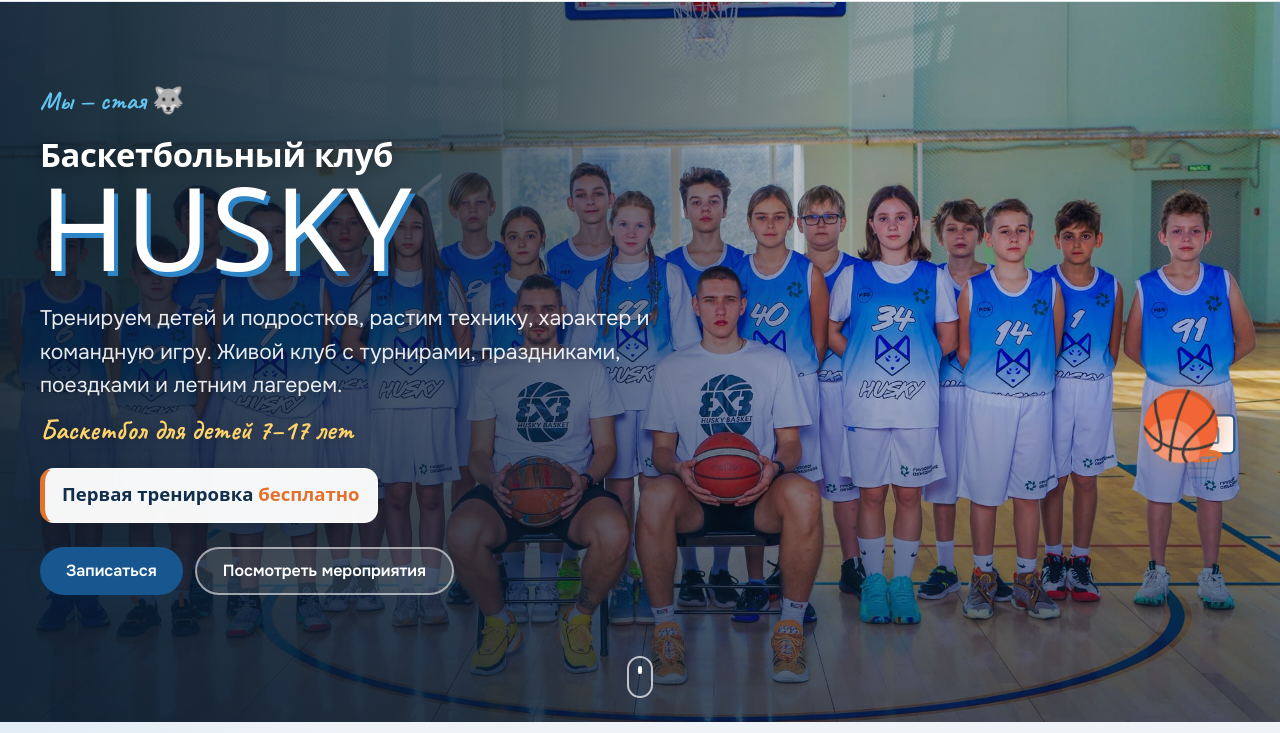
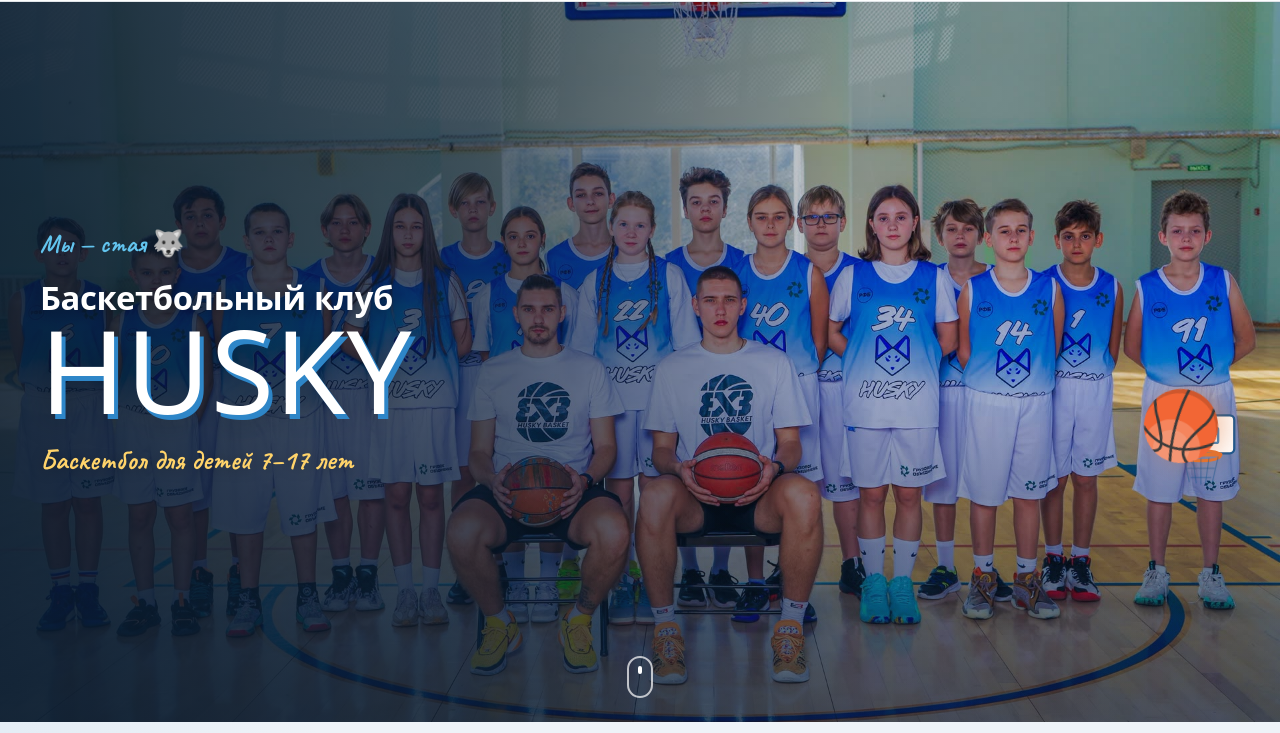
Before and after one commit to Sharkeey777/husky, a website: page index.html in a window 1280 px wide. Shown: the part 67-800 px from the top of the page. Drawn offline with Linux system fonts and the light colour scheme; a web font is replaced by a local one.

Commit message:
Refine hero and add scroll transition

```diff
--- a/index.html
+++ b/index.html
@@ -119,6 +119,7 @@
 
     <main id="main">
       <!-- ================= HERO ================= -->
+      <div class="hero-stage">
         <section class="hero" id="hero">
           <div class="hero-bg" aria-hidden="true">
             <img src="./assets/photos/hero-team.jpg" alt="" width="1920" height="1280" fetchpriority="high" decoding="async" />
@@ -132,25 +133,13 @@
                 <span class="hero-title-top">Баскетбольный клуб</span>
                 <span class="husky-word">HUSKY</span>
               </h1>
-            <p class="hero-lead">
-              Тренируем детей и подростков, растим технику, характер и командную игру.
-              Живой клуб с турнирами, праздниками, поездками и летним лагерем.
-            </p>
               <p class="hero-age">Баскетбол для детей 7–17 лет</p>
-
-            <div class="hero-offer" aria-label="Первая тренировка бесплатно">
-              <strong>Первая тренировка <b>бесплатно</b></strong>
-            </div>
-
-            <div class="hero-actions">
-              <button class="btn btn-primary" type="button" data-open-contact>Записаться</button>
-              <a class="btn btn-ghost" href="#events">Посмотреть мероприятия</a>
-            </div>
             </div>
           </div>
 
           <a class="hero-scroll" href="#about" aria-label="Листать вниз"><span></span></a>
         </section>
+      </div>
 
       <!-- ================= О КЛУБЕ ================= -->
       <section class="section about" id="about">
--- a/styles/styles.css
+++ b/styles/styles.css
@@ -198,6 +198,7 @@
 .tape-corner { width: 74px; height: 24px; top: -10px; left: -14px; transform: rotate(-38deg); }
 
 /* ---------- HERO (полноэкранная большая картинка) ---------- */
+.hero-stage { position: relative; }
 .hero {
   position: relative;
   min-height: min(90svh, 860px);
@@ -217,27 +218,10 @@
 .hero-inner { position: relative; z-index: 2; }
 .hero-copy { max-width: 640px; }
 .hero-sticker { font-size: 1.6rem; margin-bottom: 8px; color: var(--blue-light); }
-.hero-lead {
-  font-size: clamp(1.1rem, 1.7vw, 1.32rem);
-  color: rgba(255, 255, 255, 0.9); max-width: 46ch;
-  text-shadow: 0 1px 12px rgba(0, 0, 0, 0.35);
-}
 .hero-age {
   margin-top: 12px; color: #ffd36a; font-family: var(--font-hand); font-size: clamp(1.35rem, 2.5vw, 1.75rem);
   font-weight: 700; line-height: 1.1; transform: rotate(-1.5deg); text-shadow: 0 2px 14px rgba(0, 0, 0, 0.28);
 }
-.hero-offer {
-  display: block; width: fit-content; max-width: 100%;
-  margin-top: 22px; padding: 13px 17px;
-  color: var(--ink); background: rgba(255, 255, 255, 0.96);
-  border: 1px solid rgba(255, 255, 255, 0.8); border-left: 5px solid var(--ball);
-  border-radius: 14px; box-shadow: 0 14px 34px rgba(2, 14, 26, 0.22);
-  transform: rotate(-0.7deg);
-}
-.hero-offer strong { font-family: var(--font-display); font-size: clamp(0.95rem, 1.7vw, 1.16rem); line-height: 1.25; }
-.hero-offer b { color: var(--ball); }
-.hero-actions { display: flex; flex-wrap: wrap; gap: 12px; margin: 24px 0; }
-
 /* Заголовок hero на тёмном фоне */
 .hero .hero-title-top { color: #fff; text-shadow: 0 2px 18px rgba(0, 0, 0, 0.4); }
 .hero .husky-word {
@@ -266,6 +250,10 @@
 @keyframes scroll-dot { 0% { opacity: 0; top: 8px; } 30% { opacity: 1; } 100% { opacity: 0; top: 24px; } }
 
 /* ---------- О КЛУБЕ ---------- */
+.about {
+  z-index: 3; background: var(--paper); border-radius: 28px 28px 0 0;
+  box-shadow: 0 -18px 48px rgba(16, 47, 77, 0.12);
+}
 .about-grid { display: grid; grid-template-columns: 1fr 0.9fr; gap: clamp(30px, 5vw, 64px); align-items: center; }
 .about-copy h2 { margin: 4px 0 16px; }
 .about-lines { display: grid; gap: 12px; margin-top: 22px; }
@@ -592,15 +580,30 @@
   .hero-copy > :nth-child(1) { animation-delay: 0.12s; }
   .hero-copy > :nth-child(2) { animation-delay: 0.2s; }
   .hero-copy > :nth-child(3) { animation-delay: 0.28s; }
-  .hero-copy > :nth-child(4) { animation-delay: 0.36s; }
-  .hero-copy > :nth-child(5) { animation-delay: 0.44s; }
-  .hero-copy > :nth-child(6) { animation-delay: 0.52s; }
+}
+
+@media (min-width: 861px) {
+  .hero-stage { height: min(120svh, 1120px); }
+  .hero { position: sticky; top: 0; height: min(90svh, 860px); }
+}
+
+@media (min-width: 861px) and (prefers-reduced-motion: no-preference) {
+  @supports (animation-timeline: scroll()) {
+    .hero-copy, .hero-scroll {
+      animation: hero-scroll-away linear both;
+      animation-timeline: scroll(root block);
+      animation-range: 0 34vh;
+    }
+  }
+}
+
+@keyframes hero-scroll-away {
+  to { opacity: 0; transform: translate3d(0, -32px, 0); }
 }
 
 /* ---------- Responsive ---------- */
 @media (max-width: 980px) {
   .hero-grid { grid-template-columns: 1fr; }
-  .hero-lead { max-width: 100%; }
   .about-grid, .camp-grid, .find-grid { grid-template-columns: 1fr; }
   .why-grid { grid-template-columns: repeat(2, 1fr); }
   .about-collage { min-height: 560px; max-width: 720px; width: 100%; margin-inline: auto; }
@@ -658,10 +661,7 @@
   .header-inner { height: 64px; }
   .brand img { width: 40px; height: 40px; }
   .brand-name { font-size: 1.12rem; }
-  .hero-lead { max-width: 32ch; font-size: 1.05rem; }
   .hero-age { font-size: 1.4rem; }
-  .hero-actions .btn { width: 100%; }
-  .hero-offer { width: 100%; transform: none; }
   .final-actions .btn { width: 100%; }
   .about-collage { min-height: 410px; }
   .about-main { width: 84%; height: 66%; left: 0; }
```
Lines whose indentation alone changed are shown as unchanged.
